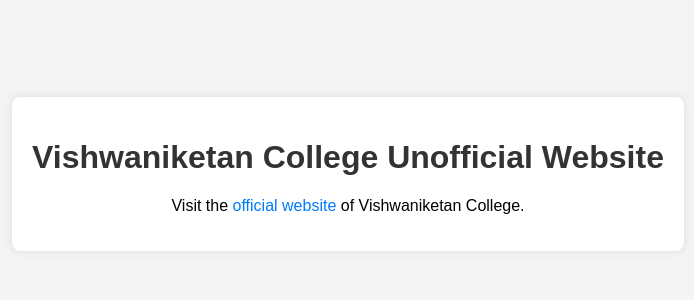
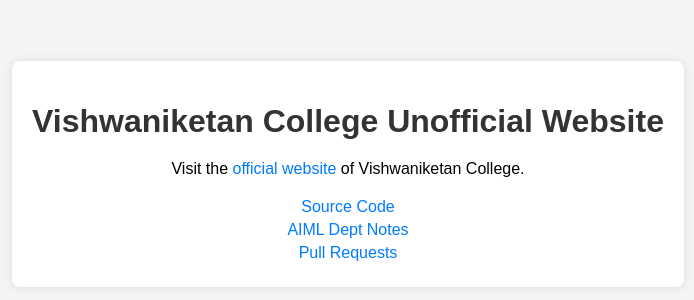
Before and after one commit to vishwaniketan/vishwaniketan.github.io, a plain HTML site: page index.html in a window 1280 px wide. Shown: the part 226-526 px from the top of the page, without its empty margins (292-986 px from the left). Drawn offline with Linux system fonts and the light colour scheme.

Commit message:
Update index.html

```diff
--- a/index.html
+++ b/index.html
@@ -24,6 +24,7 @@
         }
         h1 {
             color: #333;
+            margin-bottom: 20px;
         }
         a {
             color: #007BFF;
@@ -32,12 +33,24 @@
         a:hover {
             text-decoration: underline;
         }
+        .links {
+            margin-top: 20px;
+        }
+        .links a {
+            display: block;
+            margin: 5px 0;
+        }
     </style>
 </head>
 <body>
     <div class="container">
         <h1>Vishwaniketan College Unofficial Website</h1>
         <p>Visit the <a href="https://vishwaniketan.edu.in/" target="_blank" rel="noopener noreferrer">official website</a> of Vishwaniketan College.</p>
+        <div class="links">
+            <a href="https://github.com/vishwaniketan" target="_blank" rel="noopener noreferrer">Source Code</a>
+            <a href="https://github.com/vishwaniketan/AIML" target="_blank" rel="noopener noreferrer">AIML Dept Notes</a>
+            <a href="https://github.com/vishwaniketan/vishwaniketan-pull-requests" target="_blank" rel="noopener noreferrer">Pull Requests</a>
+        </div>
     </div>
 </body>
 </html>
```
